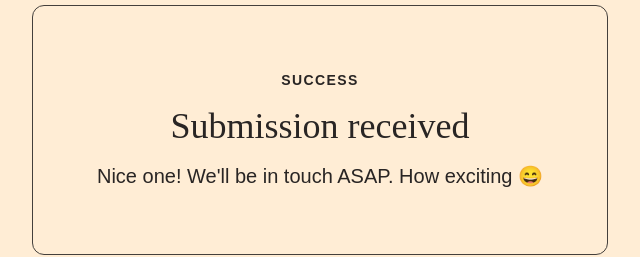
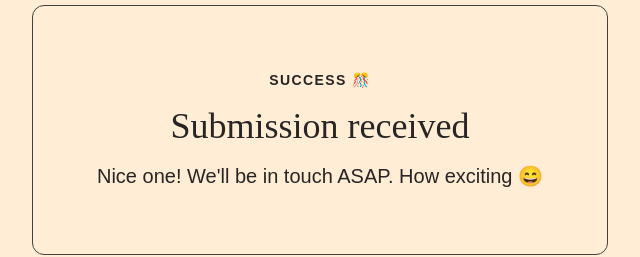
Before and after one commit to coppinger/aroreretini-community, an Astro site: page /success in a window 1280 px wide. Shown: the part 151-408 px from the top of the page, 320-960 px from the left. Built offline with nearby package versions, Linux system fonts and the light colour scheme; Astro itself is replaced by a stand-in of ours; a web font is replaced by a local one.

Commit message:
add confetti to success page ^_^

```diff
--- a/src/pages/success.astro
+++ b/src/pages/success.astro
@@ -118,7 +118,7 @@ const menuItems = [
                     <div
                         class="flex flex-col gap-4 p-16 border border-stone-700 rounded-xl mt-16"
                     >
-                        <h5 class="text-center">Success</h5>
+                        <h5 class="text-center">Success 🎊</h5>
                         <p class="text-4xl font-glamour text-center">
                             Submission received
                         </p>
```
